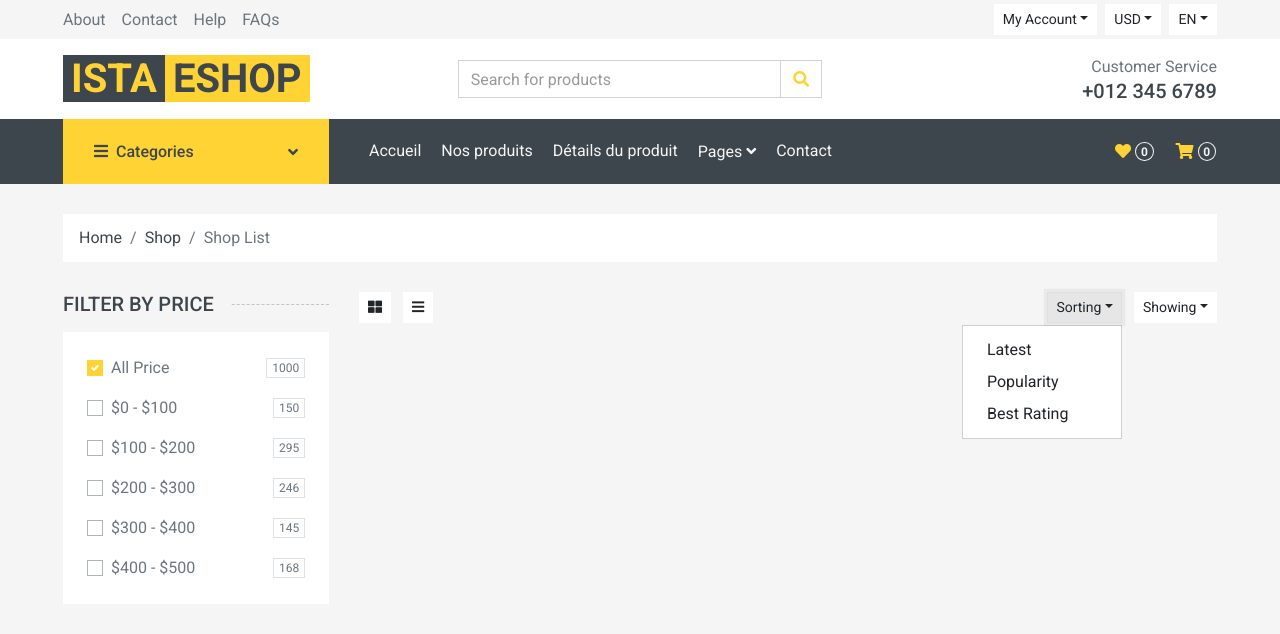
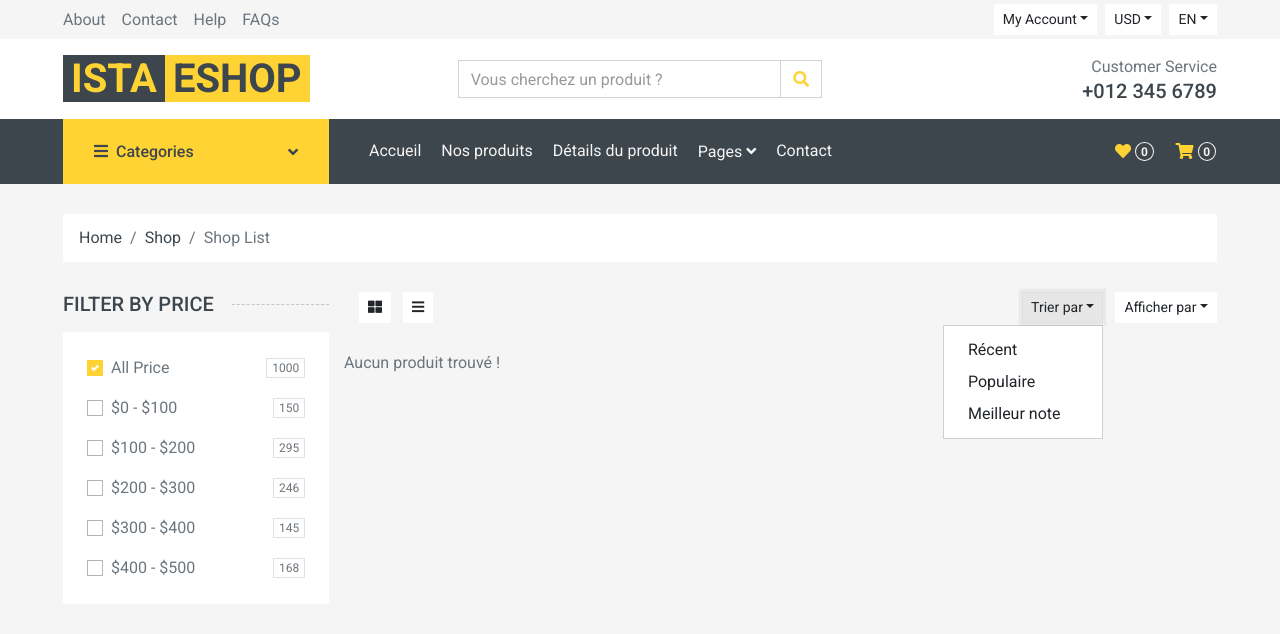
Before and after one commit to Pelpav/eshop, a Django app: a page that uses templates/base.html in a window 1280 px wide, after a click on "Trier par". Shown: the top 634 px of the page. Run offline with Django 5.2, Linux system fonts and the light colour scheme; data comes from the database, SQL or seed files in the repository; some libraries are stand-ins or nearby versions.

Commit message:
Display fot
Sorting shop products by latest, popular and brst rate

```diff
--- a/front/templates/front/shop.html
+++ b/front/templates/front/shop.html
@@ -153,15 +153,17 @@
                             </div>
                             <div class="ml-2">
                                 <div class="btn-group">
-                                    <button type="button" class="btn btn-sm btn-light dropdown-toggle" data-toggle="dropdown">Sorting</button>
+                                    <button type="button" class="btn btn-sm btn-light dropdown-toggle" data-toggle="dropdown">Trier par</button>
                                     <div class="dropdown-menu dropdown-menu-right">
-                                        <a class="dropdown-item" href="#">Latest</a>
-                                        <a class="dropdown-item" href="#">Popularity</a>
-                                        <a class="dropdown-item" href="#">Best Rating</a>
+                                        {% with path=request.get_full_path %}
+                                            <a class="dropdown-item" href="{{path|set_get_param:'sort=latest'}}">Récent</a>
+                                            <a class="dropdown-item" href="{{path|set_get_param:'sort=popular'}}">Populaire</a>
+                                            <a class="dropdown-item" href="{{path|set_get_param:'sort=best'}}">Meilleur note</a>
+                                        {% endwith %}
                                     </div>
                                 </div>
                                 <div class="btn-group ml-2">
-                                    <button type="button" class="btn btn-sm btn-light dropdown-toggle" data-toggle="dropdown">Showing</button>
+                                    <button type="button" class="btn btn-sm btn-light dropdown-toggle" data-toggle="dropdown">Afficher par</button>
                                     <div class="dropdown-menu dropdown-menu-right">
                                         {% with path=request.get_full_path %}
                                             <a class="dropdown-item" href="{{path|set_get_param:'per=12'}}">6</a>
@@ -201,6 +203,8 @@
                                 </div>
                             </div>
                         </div>
+                    {% empty %}
+                        Aucun produit trouvé !
                     {% endfor %}
                     <div class = "col-12">
                         {% if products.has_other_pages %}
--- a/front/views.py
+++ b/front/views.py
@@ -27,6 +27,14 @@ def shop(request, cat_slug='all'):
         products = Product.objects.filter(active=True)
     else:
         products = Product.objects.filter(category__slug=cat_slug, active=True)
+    query = request.GET.get('q', '')
+    if query:
+        products = products.filter(name__icontains=query)
+    sort = request.GET.get('sort', 'latest')
+    if sort == 'popular':
+        products = products.order_by('-likes_total')
+    elif sort == 'best':
+        products = products.order_by('-reviews_rate')
     perpage = request.GET.get('per', 12)
     paginator = Paginator(products, perpage)
     page = request.GET.get('page', 1)
--- a/templates/base.html
+++ b/templates/base.html
@@ -89,13 +89,13 @@
                 </a>
             </div>
             <div class="col-lg-4 col-6 text-left">
-                <form action="">
+                <form action="{% url 'shop' %}" method="get">
                     <div class="input-group">
-                        <input type="text" class="form-control" placeholder="Search for products">
+                        <input type="text" class="form-control" placeholder="Vous cherchez un produit ?" name="q" required>
                         <div class="input-group-append">
-                            <span class="input-group-text bg-transparent text-primary">
+                            <button type="submit" class="input-group-text bg-transparent text-primary">
                                 <i class="fa fa-search"></i>
-                            </span>
+                            </button>
                         </div>
                     </div>
                 </form>
```
